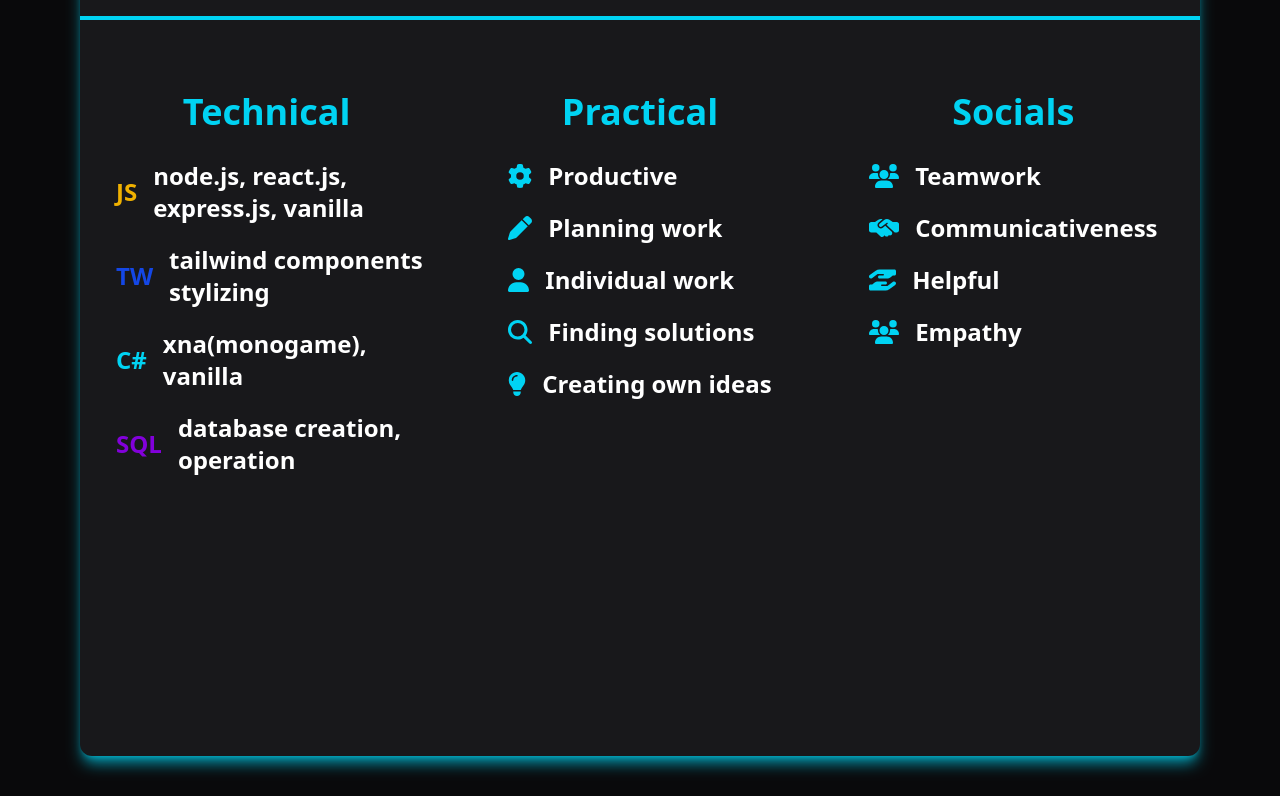
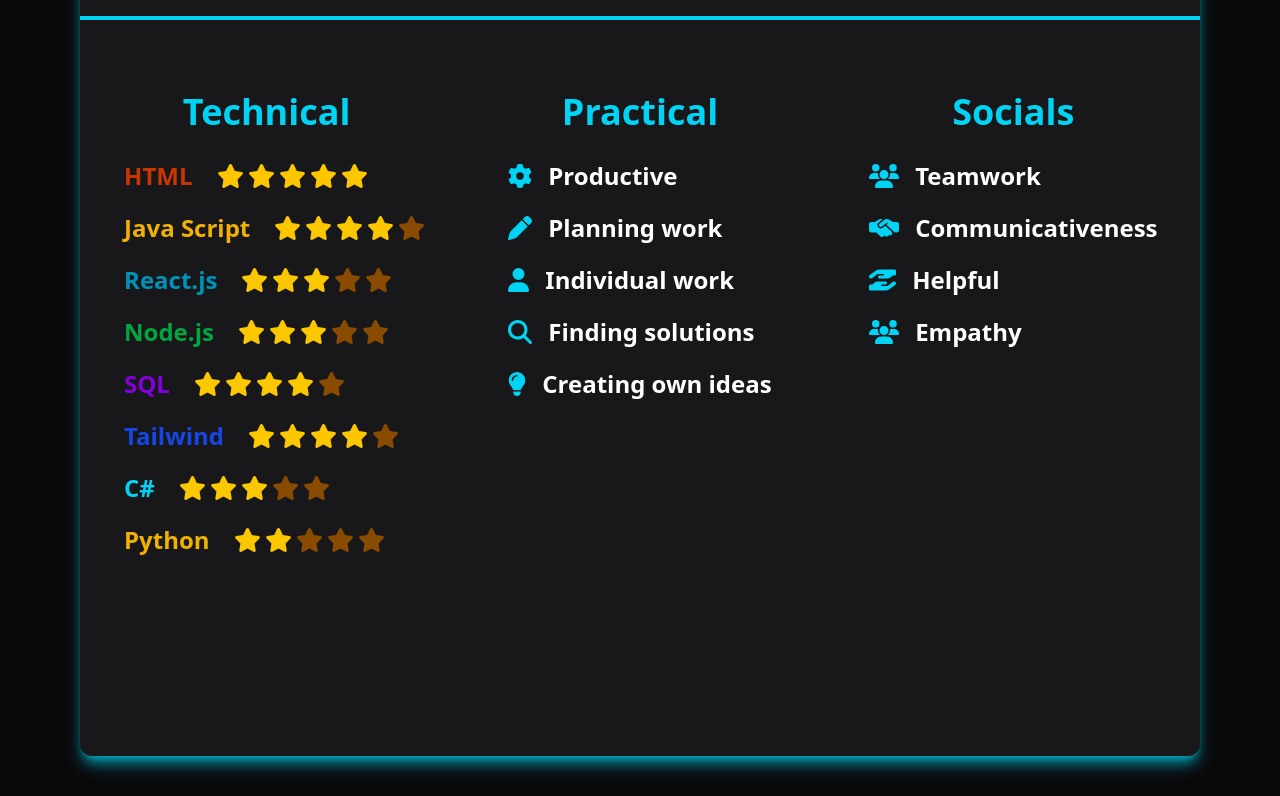
Before and after one commit to Kamil-Kijak/about-card, a React (Vite) app: page /skills in a window 1280 px wide. Shown: the part 536-1332 px from the top of the page. Built offline with nearby package versions, Linux system fonts and the light colour scheme.

Commit message:
changed technical skills section items looking

```diff
--- a/src/components/hooks/useLanguagesStore.js
+++ b/src/components/hooks/useLanguagesStore.js
@@ -47,8 +47,6 @@
         "technologies":{en:"Technologies", pl:"Technologie"},
         "creation":{en:"Creation", pl:"Tworzenie"},
         "vanilla":{en:"vanilla", pl:"podstawa"},
-        "sql":{en:"database creation, operation", pl:"tworzenie, administracja baz danych"},
-        "tailwind":{en:"tailwind components stylizing", pl:"stylizacja komponentów w tailwind"},
 
         "solitaire_subtitle":{en:"A game in console about cards", pl:"Gra w konsoli o kartach"},
         "solitaire_short_desc":{
--- /dev/null
+++ b/src/components/listItems/RatingItem.jsx
@@ -0,0 +1,29 @@
+import { faStar } from "@fortawesome/free-solid-svg-icons";
+import { FontAwesomeIcon } from "@fortawesome/react-fontawesome";
+
+
+export default function RatingItem({title, starsCount = 1}) {
+
+    const stars = new Array(5).fill(null);
+    return (
+        <section className="flex items-center">
+            <section className="mr-6">
+                {title}
+            </section>
+            <span className="flex gap-x-1">
+                {
+                    stars.map(() =>
+                        {
+                            if(starsCount>0) {
+                                starsCount--;
+                                return <FontAwesomeIcon icon={faStar} className="text-yellow-400"/>
+                            } else {
+                                return <FontAwesomeIcon icon={faStar} className="text-yellow-800"/>
+                            }
+                        }
+                    )
+                }
+            </span>
+        </section>
+    )
+}
--- a/src/components/pages/Skills.jsx
+++ b/src/components/pages/Skills.jsx
@@ -4,6 +4,7 @@
 import TextListItem from "../listItems/TextListItem";
 import PageTitle from "../PageTitle";
 import { useLanguagesStore } from "../hooks/useLanguagesStore";
+import RatingItem from "../listItems/RatingItem";
 
 export default function Skills({}) {
     const getTextByKey = useLanguagesStore((state) => state.getTextByKey);
@@ -13,17 +14,21 @@
             <section className="flex justify-around w-full mt-10 lg:flex-row flex-col gap-y-10">
                 <section className="flex-1/3 flex flex-col items-center">
                     <h1 className="text-4xl font-bold text-cyan-400">{getTextByKey("technical")}</h1>
-                    <section className="flex flex-col items-start text-white font-bold mt-7 text-2xl gap-y-5 ml-4 px-5">
-                        <TextListItem title={<p className="text-yellow-500">JS</p>} text={`node.js, react.js, express.js, ${getTextByKey("vanilla")}`}/>
-                        <TextListItem title={<p className="text-blue-700">TW</p>} text={getTextByKey("tailwind")}/>
-                        <TextListItem title={<p className="text-cyan-400">C#</p>} text={`xna(monogame), ${getTextByKey("vanilla")}`}/>
-                        <TextListItem title={<p className="text-purple-700">SQL</p>} text={getTextByKey("sql")}/>
+                    <section className="flex flex-col items-start text-white font-bold mt-7 text-2xl gap-y-5 ml-4 px-5 overflow-auto scrollbar h-full md:h-[500px]">
+                        <RatingItem title={<p className="text-orange-700">HTML</p>} starsCount={5}/>
+                        <RatingItem title={<p className="text-yellow-500">Java Script</p>} starsCount={4}/>
+                        <RatingItem title={<p className="text-cyan-600">React.js</p>} starsCount={3}/>
+                        <RatingItem title={<p className="text-green-600">Node.js</p>} starsCount={3}/>
+                        <RatingItem title={<p className="text-purple-700">SQL</p>} starsCount={4}/>
+                        <RatingItem title={<p className="text-blue-700">Tailwind</p>} starsCount={4}/>
+                        <RatingItem title={<p className="text-cyan-400">C#</p>} starsCount={3}/>
+                        <RatingItem title={<p className="text-yellow-500">Python</p>} starsCount={2}/>
 
                     </section>
                 </section>
                 <section className="flex-1/3 flex flex-col items-center">
                     <h1 className="text-4xl font-bold text-cyan-400">{getTextByKey("practical")}</h1>
-                    <section className="flex flex-col items-start text-white font-bold mt-7 text-2xl gap-y-5 px-5">
+                    <section className="flex flex-col items-start text-white font-bold mt-7 text-2xl gap-y-5 px-5 overflow-auto scrollbar h-full md:h-[500px]">
                         <IconListItem icon={faGear} text={getTextByKey("productive")}/>
                         <IconListItem icon={faPen} text={getTextByKey("planning_work")}/>
                         <IconListItem icon={faUser} text={getTextByKey("individual_work")}/>
@@ -33,7 +38,7 @@
                 </section>
                 <section className="flex-1/3 flex flex-col items-center">
                     <h1 className="text-4xl font-bold text-cyan-400">{getTextByKey("social")}</h1>
-                    <section className="flex flex-col items-start text-white font-bold mt-7 text-2xl gap-y-5 px-5">
+                    <section className="flex flex-col items-start text-white font-bold mt-7 text-2xl gap-y-5 px-5 overflow-auto scrollbar h-full md:h-[500px]">
                         <IconListItem icon={faUsers} text={getTextByKey("teamwork")}/>
                         <IconListItem icon={faHandshakeSimple} text={getTextByKey("communicativeness")}/>
                         <IconListItem icon={faHandHoldingHand} text={getTextByKey("helpful")}/>
--- a/src/index.css
+++ b/src/index.css
@@ -26,6 +26,7 @@
 
   .scrollbar::-webkit-scrollbar-track {
     background: black;
+    border-radius: 8px;
   }
 
   .scrollbar::-webkit-scrollbar-thumb {
```
